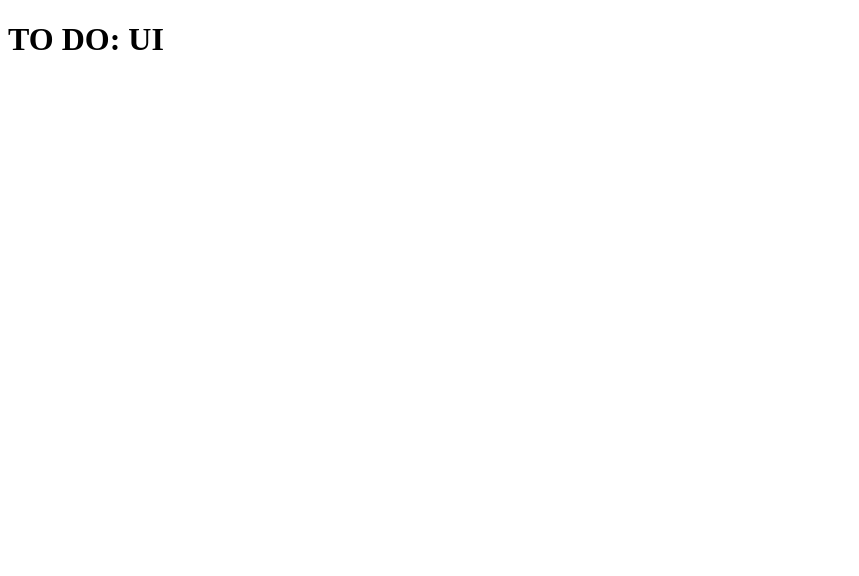
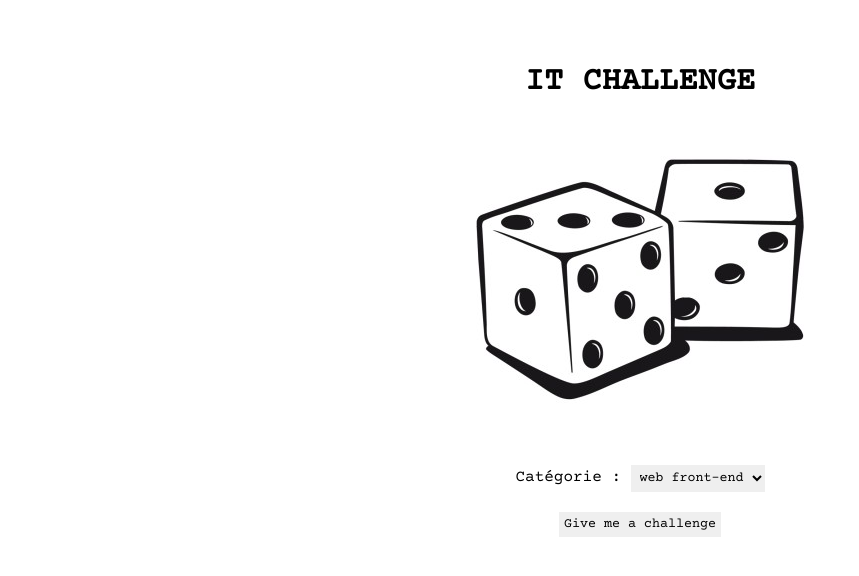
Before and after one commit to Richar-p/it-challenge, a plain HTML site: page index.html in a window 1280 px wide. Shown: the whole page, without its empty margins (0-859 px from the left). Drawn offline with nearby package versions, Linux system fonts and the light colour scheme.

Commit message:
V1 complete but need more ressources

```diff
--- a/index.html
+++ b/index.html
@@ -2,8 +2,21 @@
 <html>
   <head>
     <title></title>
+    <link href="https://fonts.googleapis.com/css?family=Courier+Prime&display=swap" rel="stylesheet">
+    <link rel="stylesheet" type="text/css" href="./style.css">
   </head>
   <body>
-    <h1>TO DO: UI</h1>
+    <h1>IT CHALLENGE</h1>
+    <img src="./img/des.jpg">
+    <div id="search-bar">
+    	<label>Catégorie :</label>
+    	<select id="select">
+    	</select>
+    </div>
+    <button>Give me a challenge</button>
+    <h1 id="title-result">Le défi est:</h1>
+    <div id="result"></div>
+    <script src="https://ajax.googleapis.com/ajax/libs/jquery/3.4.1/jquery.min.js"></script>
+    <script src="./script.js"></script>
   </body>
 </html>
--- a/ressources.json
+++ b/script.js
@@ -1,3 +1,4 @@
+var ressources =
 {
   "catégorie": {
     "web front-end": {
@@ -25,7 +26,7 @@
         "Faire une interface web inspiré d'un environnement téléphone",
         "Recoder l'interface d'un site web populaire au choix (Netflix, Facebook, Twitter...)"
       ]
-    }
+    },
     "web back-end": {
       "technos": [
         "Laravel",
@@ -54,3 +55,18 @@
     }
   }
 }
+
+jQuery(document).ready(function($) {
+    for (var p in ressources['catégorie']) {
+        $('#select').append("<option value=\""+ p + "\">" + p + "</option>")
+    }
+
+    $( "button" ).click(function() {
+        document.getElementById("result").innerHTML = ''
+        document.getElementById("title-result").style.display = 'block'
+        var challenge = ressources["catégorie"][ document.getElementById("select").value ]["projet"][Math.floor(Math.random()*ressources["catégorie"][document.getElementById("select").value]["projet"].length)]
+        var tech = ressources["catégorie"][document.getElementById("select").value]["technos"][Math.floor(Math.random()*ressources["catégorie"][document.getElementById("select").value]["technos"].length)]
+
+        $('#result').append(challenge + " en " + tech)
+    });
+});
--- /dev/null
+++ b/style.css
@@ -0,0 +1,28 @@
+* {
+	margin: 0;
+	padding: 0;
+	border: 0;
+	font-family: 'Courier Prime', monospace;
+}
+
+body {
+	text-align: center;
+	margin-top: 5%;
+}
+
+button {
+	padding: 5px;
+}
+
+#title-result {
+	margin-top: 50px;
+	display: none;
+}
+
+#search-bar {
+	margin-bottom: 20px;
+}
+
+#search-bar select {
+	padding: 5px;
+}
```
Also changed, not shown: img/des.jpg (added).
